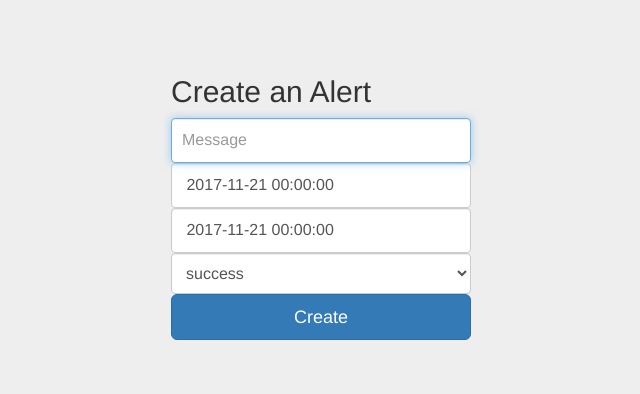
After one commit to graboskyc/HeresGreg, a PHP site: page /alert.php in a window 1280 px wide. The commit adds this page. Shown: the top 394 px of the page, without its empty margins (319-959 px from the left). Run offline with PHP 8.4, Linux system fonts and the light colour scheme; the visitor is signed in with stand-in values (Sample User, id 1).

Commit message:
Added alert banner message capability

```diff
--- /dev/null
+++ b/alert.php
@@ -0,0 +1,69 @@
+<?php
+@session_start();
+ini_set('display_errors', 1);
+ini_set('display_startup_errors', 1);
+error_reporting(E_ALL);
+
+if(!isset($_SESSION['un']) || !isset($_SESSION['uid'])) { header('LOCATION: login.php'); }
+require_once('includes/util.php');
+?>
+<!DOCTYPE html>
+<html lang="en">
+  <head>
+    <meta charset="utf-8">
+    <meta http-equiv="X-UA-Compatible" content="IE=edge">
+    <meta name="viewport" content="width=device-width, initial-scale=1">
+    <link rel="icon" href="favicon.ico">
+    <meta name="theme-color" content="#333333" />
+    <title>Create an Alert for <?php echo APPNAME;?></title>
+
+    <!-- Bootstrap core CSS -->
+    <link href="css/bootstrap.min.css" rel="stylesheet">
+
+    <!-- IE10 viewport hack for Surface/desktop Windows 8 bug -->
+    <link href="css/ie10-viewport-bug-workaround.css" rel="stylesheet">
+
+    <!-- Custom styles for this template -->
+    <link href="css/signin.css" rel="stylesheet">
+
+    <!-- HTML5 shim and Respond.js for IE8 support of HTML5 elements and media queries -->
+    <!--[if lt IE 9]>
+      <script src="https://oss.maxcdn.com/html5shiv/3.7.2/html5shiv.min.js"></script>
+      <script src="https://oss.maxcdn.com/respond/1.4.2/respond.min.js"></script>
+    <![endif]-->
+  </head>
+
+  <body>
+
+    <div class="container">
+
+      <form class="form-signin" method="post" action="c_newAlert.php">
+        <h2 class="form-signin-heading">Create an Alert</h2>
+
+        <label for="msg" class="sr-only">Alert Message</label>
+        <input type="text" id="msg" name="msg" class="form-control" placeholder="Message" required autofocus>
+
+        <label for="start" class="sr-only">Start</label>
+        <input type="text" id="start" name="start" class="form-control" value=" 2017-11-21 00:00:00" required>
+
+        <label for="end" class="sr-only">End</label>
+        <input type="text" id="end" name="end" class="form-control" value=" 2017-11-21 00:00:00" required>
+
+        <label for="type" class="sr-only">Type</label>
+        <select class="form-control" name="type">
+          <option>success</option>
+          <option>info</option>
+          <option>warning</option>
+          <option>danger</option>
+        </select>
+
+        <button class="btn btn-lg btn-primary btn-block" type="submit">Create</button>
+      </form>
+
+    </div> <!-- /container -->
+
+
+    <!-- IE10 viewport hack for Surface/desktop Windows 8 bug -->
+    <script src="js/ie10-viewport-bug-workaround.js"></script>
+  </body>
+</html>
--- a/includes/util.php
+++ b/includes/util.php
@@ -1,6 +1,6 @@
 <?php
 
-define("PRODUCTVERSION", "2.8");
+define("PRODUCTVERSION", "2.9");
 define("APPNAME", "Greg");
 define("PUSHBULLETAPIKEY", "");
 define("PUSHBULLETCHAN", "");
@@ -100,12 +100,19 @@ function DrawMainMenu($hideUpload, $hidRegistration) {
             if(!$hideUpload) {
                 if($_SESSION["uid"] == 2) {
                 ?>
-                <div class="col-xs-6">
+                <div class="col-xs-4">
                 <button type="button" class="btn btn-danger menubtn" onclick="window.location='c_manualpush.php?redir=index.php';">
                     <span class="glyphicon glyphicon-send" aria-hidden="true" ></span>
                     Manual Push Chan
                 </button>
-                </div><div class="col-xs-6">
+                </div>
+                <div class="col-xs-4">
+                <button type="button" class="btn btn-success menubtn" onclick="window.location='c_alert.php';">
+                    <span class="glyphicon glyphicon-envelope" aria-hidden="true" ></span>
+                    Create Banner Alert
+                </button>
+                </div>
+                <div class="col-xs-4">
                 <?php
                 } else {
                 ?>
```
Also changed, not shown: ChangeLog.php (+15 -0 lines), c_newAlert.php (added, +25 -0 lines).
